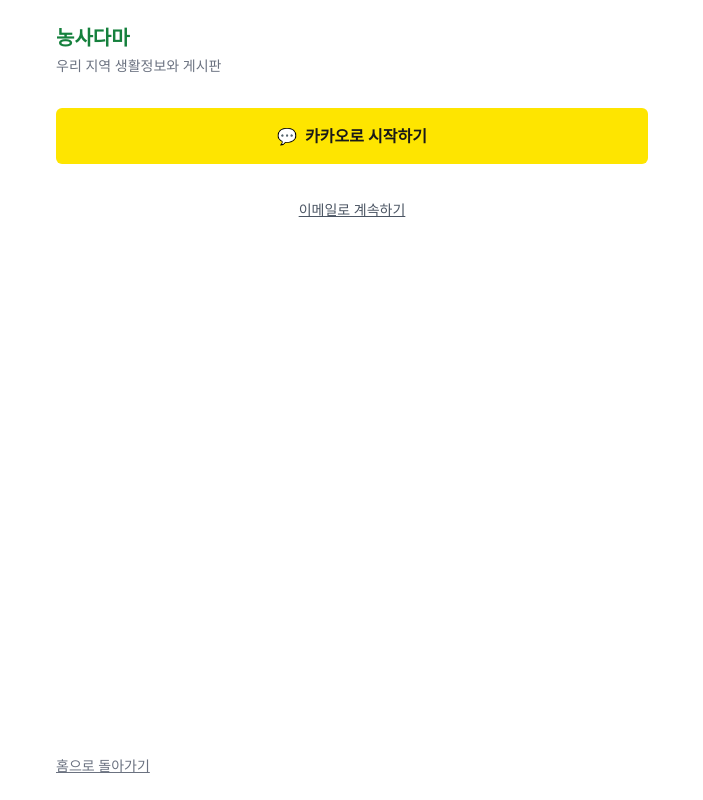
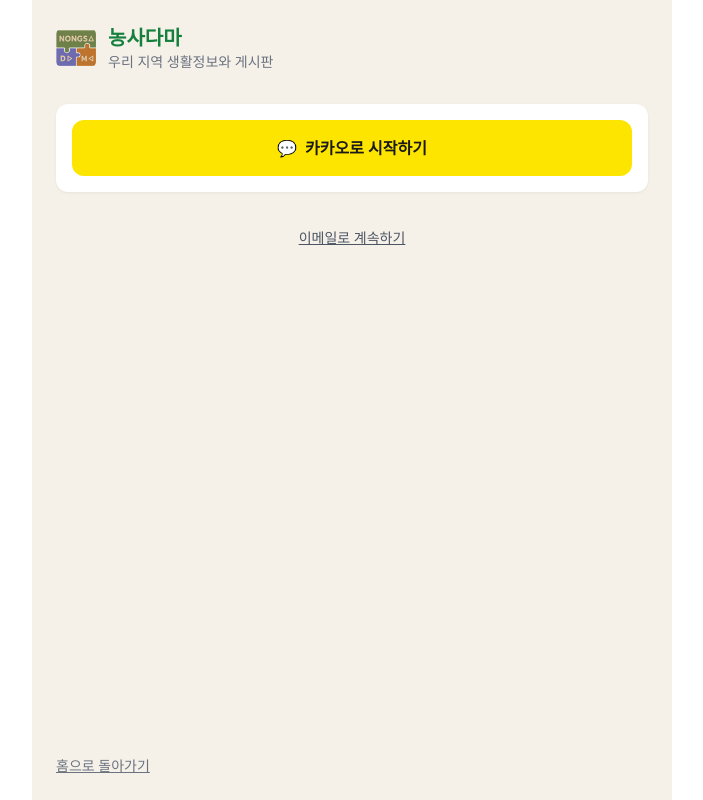
Before and after one commit to Radlerner/nongsadama, a React (Vite) app: page /login in a window 1280 px wide. Shown: the whole page, without its empty margins (288-991 px from the left). Built offline with nearby package versions, Linux system fonts and the light colour scheme; no server answers.

Commit message:
feat: 디자인 v0 (1/3) — 브랜드 토큰(로고 팔레트)·랜딩·로그인 개편 (D-025)
Co-Authored-By: Claude Opus 4.8 <noreply@anthropic.com>

```diff
--- a/src/pages/Landing.tsx
+++ b/src/pages/Landing.tsx
@@ -20,22 +20,48 @@ export function Landing() {
     if (!initializing && regionId) navigate('/home', { replace: true })
   }, [initializing, regionId, navigate])
 
+  // 기능 미리보기 3칩(디자인 v0) — 아이콘·라벨은 하단 탭과 동일한 어휘를 재사용해 학습 비용 0
+  const previews = [
+    { icon: '🗺️', key: 'nav.home' },
+    { icon: '💬', key: 'nav.board' },
+    { icon: '🎤', key: 'nav.talk' },
+  ] as const
+
   return (
-    <div className="mx-auto flex min-h-screen max-w-screen-sm flex-col bg-white px-6 text-gray-900">
+    <div className="mx-auto flex min-h-screen max-w-screen-sm flex-col bg-brand-cream px-6 text-gray-900">
       <div className="flex justify-end py-3">
         <LanguageSwitcher />
       </div>
-      <div className="flex flex-1 flex-col items-center justify-center gap-6 pb-16 text-center">
+      <div className="flex flex-1 flex-col items-center justify-center gap-6 pb-12 text-center">
+        <img
+          src={`${import.meta.env.BASE_URL}icons/icon-192.png`}
+          alt=""
+          aria-hidden
+          className="h-24 w-24 rounded-card shadow-card"
+        />
         <div>
           <h1 className="text-2xl font-bold text-green-700">{t('landing.title')}</h1>
           <p className="mt-2 text-sm text-gray-600">{t('landing.subtitle')}</p>
         </div>
         <Link
           to="/select"
-          className="inline-flex min-h-[56px] items-center justify-center rounded-md bg-green-700 px-6 py-3 text-base font-semibold text-white"
+          className="inline-flex min-h-[56px] w-full max-w-xs items-center justify-center rounded-card bg-green-700 px-6 py-3 text-base font-semibold text-white shadow-card"
         >
           {t('landing.enter')}
         </Link>
+        <ul className="flex gap-3">
+          {previews.map((p) => (
+            <li
+              key={p.key}
+              className="flex min-w-[88px] flex-col items-center gap-1 rounded-card bg-white px-4 py-3 shadow-card"
+            >
+              <span aria-hidden className="text-2xl">
+                {p.icon}
+              </span>
+              <span className="text-xs font-semibold text-gray-700">{t(p.key)}</span>
+            </li>
+          ))}
+        </ul>
       </div>
       <div className="pb-4 text-center">
         <Link to="/privacy" className="text-xs text-gray-400 underline">
--- a/src/pages/Login.tsx
+++ b/src/pages/Login.tsx
@@ -113,19 +113,29 @@ export function Login() {
     'w-full min-h-[44px] rounded-md border border-gray-300 px-3 py-2 text-base text-gray-900'
 
   return (
-    <div className="mx-auto flex min-h-screen max-w-screen-sm flex-col bg-white px-6 py-6 text-gray-900">
-      <h1 className="text-xl font-bold text-green-700">{t('app.name')}</h1>
-      <p className="mt-1 text-sm text-gray-500">{t('landing.subtitle')}</p>
+    <div className="mx-auto flex min-h-screen max-w-screen-sm flex-col bg-brand-cream px-6 py-6 text-gray-900">
+      <div className="flex items-center gap-3">
+        <img
+          src={`${import.meta.env.BASE_URL}favicon.png`}
+          alt=""
+          aria-hidden
+          className="h-10 w-10 rounded-md"
+        />
+        <div>
+          <h1 className="text-xl font-bold text-green-700">{t('app.name')}</h1>
+          <p className="text-sm text-gray-500">{t('landing.subtitle')}</p>
+        </div>
+      </div>
 
       {/* 간편로그인(Linktree식 세로 스택) — 이메일 폼은 아래 접힘(kakao-login 스킬 §2.1) */}
-      <div className="mt-8 flex flex-col gap-3">
+      <div className="mt-8 flex flex-col gap-3 rounded-card bg-white p-4 shadow-card">
         {oauthProviders.map((p) => (
           <button
             key={p}
             type="button"
             onClick={() => void onOAuth(p)}
             disabled={oauthPending !== null}
-            className={`flex min-h-[56px] items-center justify-center gap-2 rounded-md px-6 text-base font-semibold disabled:opacity-50 ${providerButtonClass[p]}`}
+            className={`flex min-h-[56px] items-center justify-center gap-2 rounded-card px-6 text-base font-semibold disabled:opacity-50 ${providerButtonClass[p]}`}
           >
             <span aria-hidden>{providerIcon[p]}</span>
             {oauthPending === p ? t('auth.loading') : t(`auth.${p}Start`)}
--- a/tailwind.config.js
+++ b/tailwind.config.js
@@ -1,8 +1,29 @@
 /** @type {import('tailwindcss').Config} */
+// 디자인 v0(D-025): 로고 퍼즐 팔레트를 브랜드 토큰으로.
+// 기존 코드의 green-* 사용처와의 호환을 위해 green 스케일 자체는 유지하고,
+// brand-* 토큰을 추가해 신규/개선 화면부터 점진 적용한다.
 export default {
   content: ['./index.html', './src/**/*.{ts,tsx}'],
   theme: {
-    extend: {},
+    extend: {
+      colors: {
+        brand: {
+          // 로고 퍼즐 3색 + 크림 배경(favicon-src 실측 근사값)
+          green: '#6b8f4e', // 상단 퍼즐(NONGSA)
+          greenDark: '#15803d', // 기존 green-700과 동일 — CTA 연속성 유지
+          purple: '#7b7fc7', // 좌하 퍼즐(D)
+          orange: '#c9812e', // 우하 퍼즐(M)
+          cream: '#f5f1e8', // 로고 배경(앱 배경 후보)
+          ink: '#2b2b2b',
+        },
+      },
+      borderRadius: {
+        card: '0.75rem', // 카드 통일 라운드(v0)
+      },
+      boxShadow: {
+        card: '0 1px 3px rgba(0,0,0,0.06)',
+      },
+    },
   },
   plugins: [],
 }
```
Also changed, not shown: 1 other file (tests, documents, lock files or other folders).
